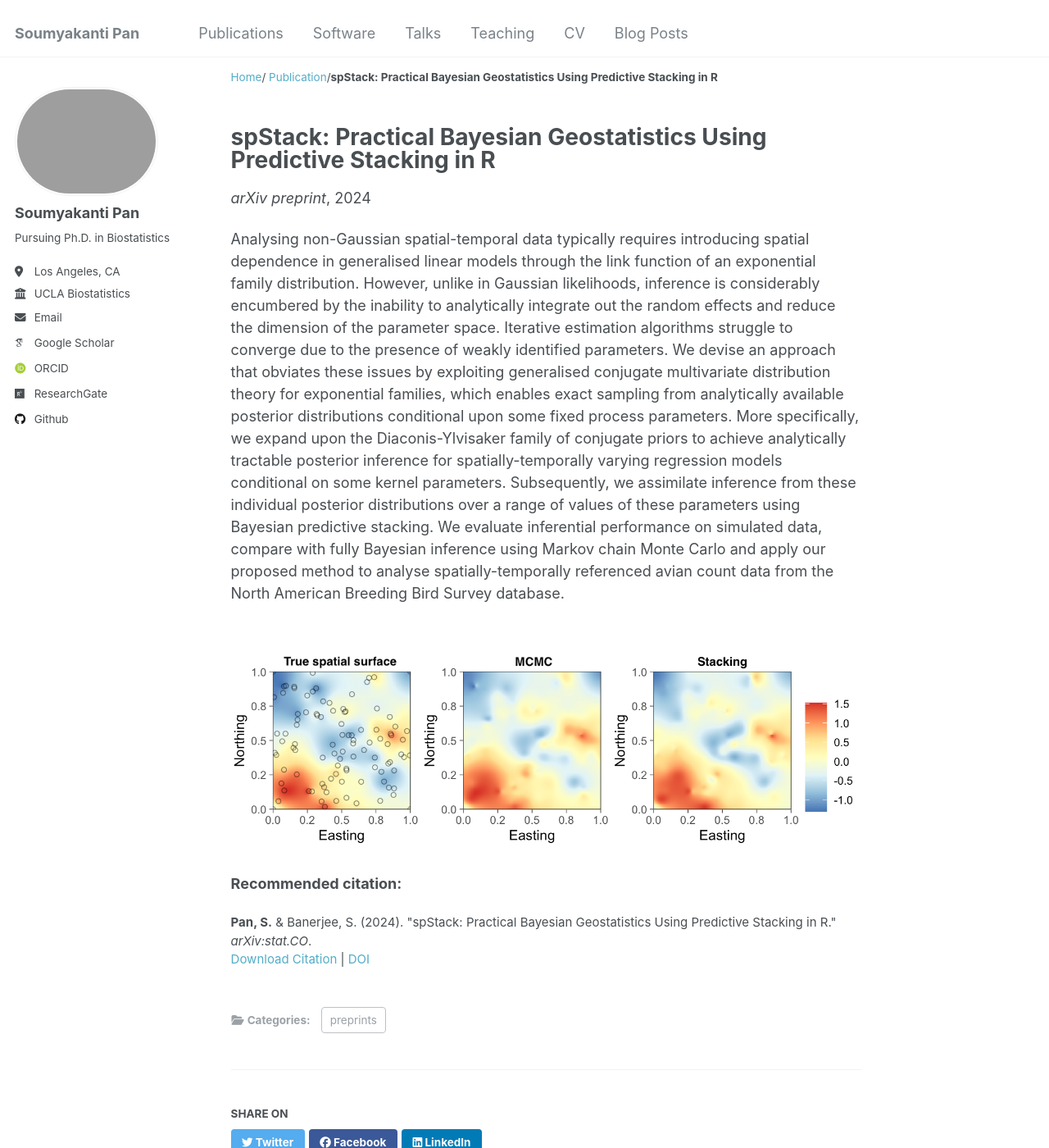
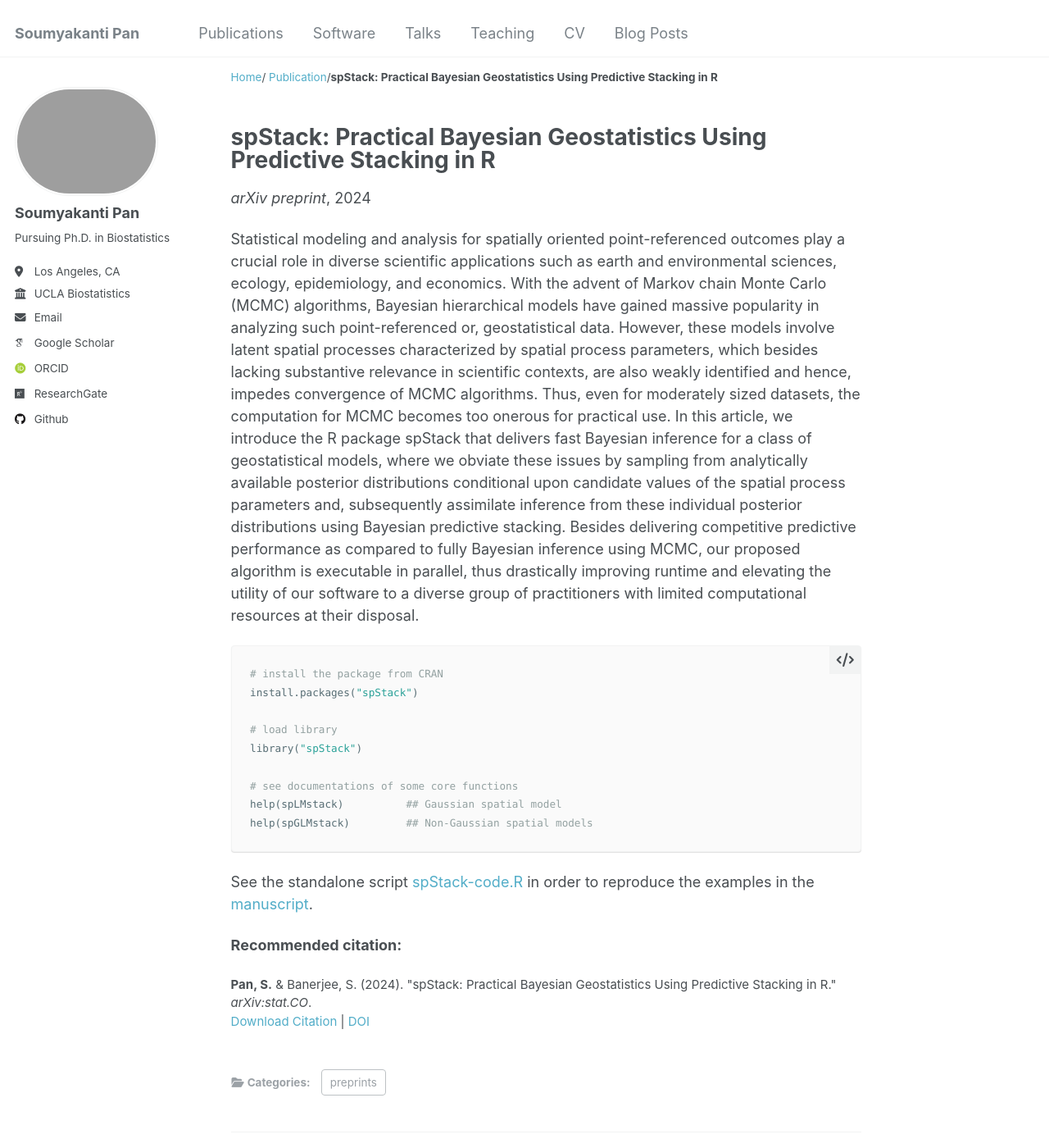
Before and after one commit to SPan-18/span-18.github.io, a Jekyll site: the page built from _publications/2024pan_spStack.md, in a window 1280 px wide and 1400 px high. Shown: the whole window at 82% size. Built offline with Jekyll 4.4.1, drawn with Linux system fonts in a browser that asks for light colours; some web fonts are replaced.

Commit message:
update spStack manuscript details

````diff
--- a/_publications/2024pan_spStack.md
+++ b/_publications/2024pan_spStack.md
@@ -11,6 +11,18 @@ paperurl: /files/spStack.txt
 citation: '<b>Pan, S.</b> & Banerjee, S. (2024). &quot;spStack: Practical Bayesian Geostatistics Using Predictive Stacking in R.&quot; <i>arXiv:stat.CO</i>.'
 ---
 
-Analysing non-Gaussian spatial-temporal data typically requires introducing spatial dependence in generalised linear models through the link function of an exponential family distribution. However, unlike in Gaussian likelihoods, inference is considerably encumbered by the inability to analytically integrate out the random effects and reduce the dimension of the parameter space. Iterative estimation algorithms struggle to converge due to the presence of weakly identified parameters. We devise an approach that obviates these issues by exploiting generalised conjugate multivariate distribution theory for exponential families, which enables exact sampling from analytically available posterior distributions conditional upon some fixed process parameters. More specifically, we expand upon the Diaconis-Ylvisaker family of conjugate priors to achieve analytically tractable posterior inference for spatially-temporally varying regression models conditional on some kernel parameters. Subsequently, we assimilate inference from these individual posterior distributions over a range of values of these parameters using Bayesian predictive stacking. We evaluate inferential performance on simulated data, compare with fully Bayesian inference using Markov chain Monte Carlo and apply our proposed method to analyse spatially-temporally referenced avian count data from the North American Breeding Bird Survey database.
+Statistical modeling and analysis for spatially oriented point-referenced outcomes play a crucial role in diverse scientific applications such as earth and environmental sciences, ecology, epidemiology, and economics. With the advent of Markov chain Monte Carlo (MCMC) algorithms, Bayesian hierarchical models have gained massive popularity in analyzing such point-referenced or, geostatistical data. However, these models involve latent spatial processes characterized by spatial process parameters, which besides lacking substantive relevance in scientific contexts, are also weakly identified and hence, impedes convergence of MCMC algorithms. Thus, even for moderately sized datasets, the computation for MCMC becomes too onerous for practical use. In this article, we introduce the R package spStack that delivers fast Bayesian inference for a class of geostatistical models, where we obviate these issues by sampling from analytically available posterior distributions conditional upon candidate values of the spatial process parameters and, subsequently assimilate inference from these individual posterior distributions using Bayesian predictive stacking. Besides delivering competitive predictive performance as compared to fully Bayesian inference using MCMC, our proposed algorithm is executable in parallel, thus drastically improving runtime and elevating the utility of our software to a diverse group of practitioners with limited computational resources at their disposal.
 
-<br/><img src='/images/surfaceplots.png'>
+```r
+# install the package from CRAN
+install.packages("spStack")
+
+# load library
+library("spStack")
+
+# see documentations of some core functions
+help(spLMstack)          ## Gaussian spatial model
+help(spGLMstack)         ## Non-Gaussian spatial models
+```
+
+See the standalone script [spStack-code.R](https://span-18.github.io/files/spStack-code.R) in order to reproduce the examples in the [manuscript](https://span-18.github.io/files/spStack-v1.pdf).
````
Also changed, not shown: 1 other file.
